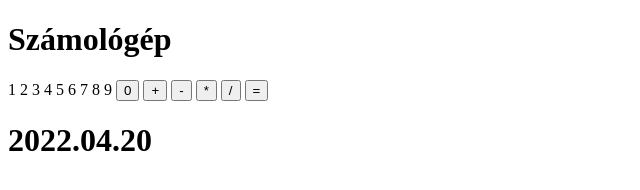
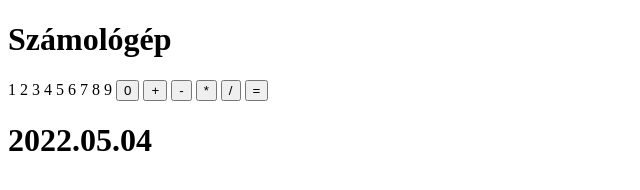
Before and after one commit to cszalan0908/11.a, a plain HTML site: page index.html in a window 1280 px wide. Shown: the full height of the page, 0-640 px from the left. Drawn offline with Linux system fonts and the light colour scheme.

Commit message:
Update index.html

```diff
--- a/index.html
+++ b/index.html
@@ -23,6 +23,6 @@
 <button>*</button>
 <button>/</button>
 <button>=</button>
-<h1>2022.04.20</h1>
+<h1>2022.05.04</h1>
 </body>
 </html>
```
